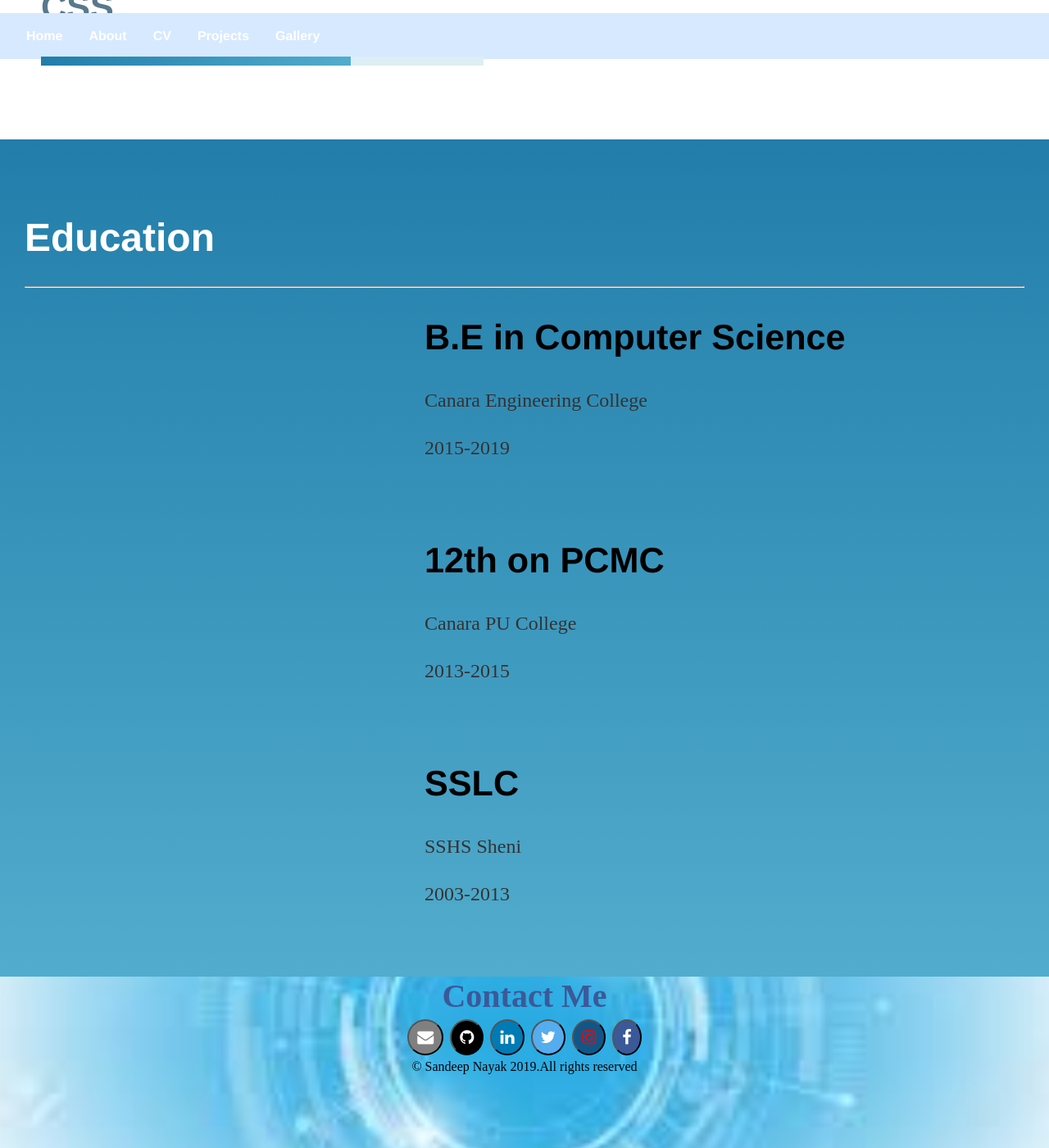
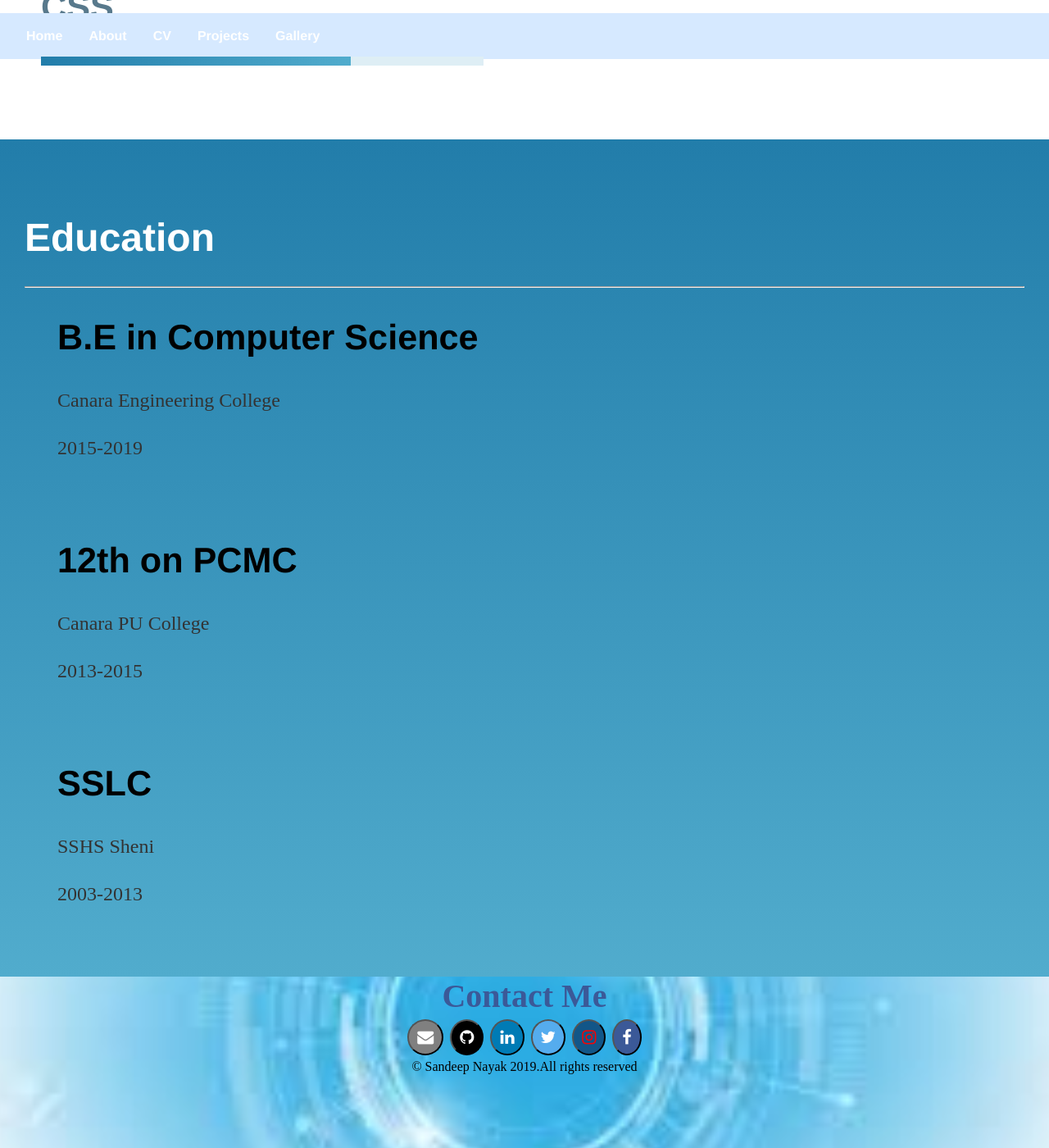
Before and after one commit to sandeepnayaks/sandeepnayaks.github.io, a Jekyll site: the page built from about/index.html, in a window 1280 px wide and 1400 px high, scrolled down 995 px. Shown: the whole window at 82% size. Built offline with Jekyll 4.4.1, drawn with Linux system fonts in a browser that asks for light colours.

Commit message:
Update main.css

```diff
--- a/css/main.css
+++ b/css/main.css
@@ -244,7 +244,7 @@ ul.posts li { list-style: none; }
   border: 2px solid #3295be;
 }
 .blue-bg p, .blue-bg h2{
-    padding-left:40%;}
+    padding-left:40px;}
 
 
 .blue-bg > .section-content{
```
